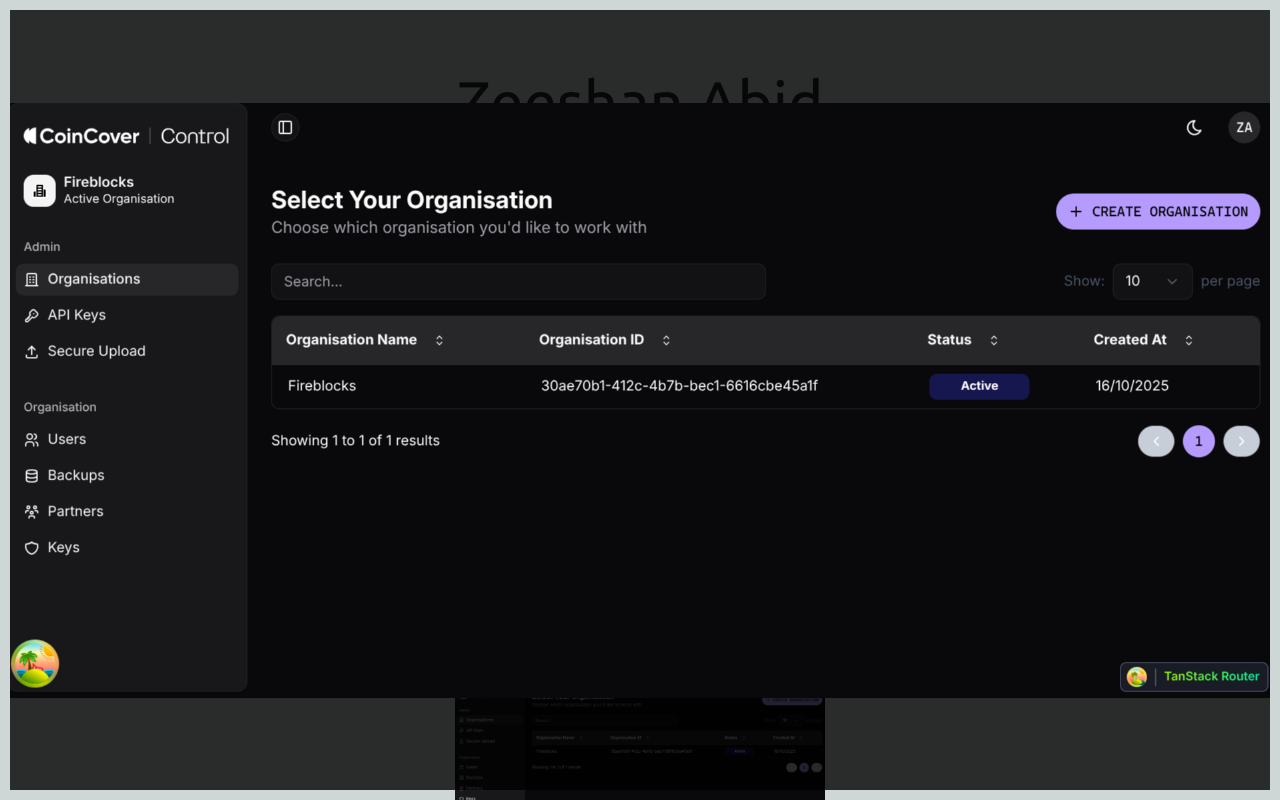
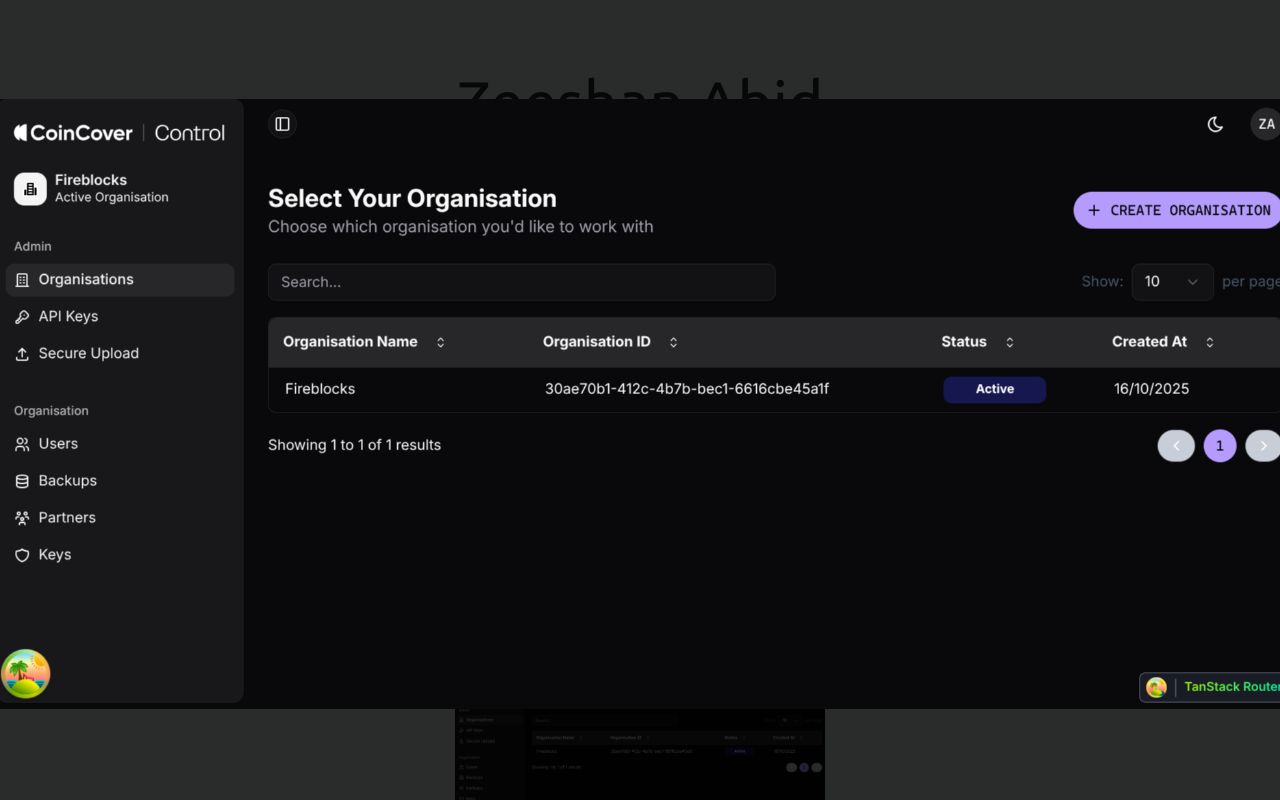
Before and after one commit to zeeshan595/zeeshan-abid.com, a React (Vite) app: page / in a window 1280 px wide. Both pictures are taken after a click on the picture 639 px from the left and 755 px from the top of the page. Shown: the top 800 px of the page. Built offline with nearby package versions, Linux system fonts and the light colour scheme.

Commit message:
small improvements

```diff
--- a/src/app.tsx
+++ b/src/app.tsx
@@ -17,7 +17,7 @@
 export default function () {
   return (
     <div
-      className="flex-col gap-4 my-18 items-center"
+      className="mx-4 flex-col gap-4 my-18 items-center"
       style={{ maxWidth: '370px' }}
     >
       <React.StrictMode>
--- a/src/components/image.tsx
+++ b/src/components/image.tsx
@@ -6,7 +6,7 @@
   alt?: string;
 };
 
-export default function(props: Props) {
+export default function (props: Props) {
   const [isPopup, setIsPopup] = useState(false);
 
   return (
@@ -19,7 +19,7 @@
             animate={{ scale: 1, opacity: 1 }}
             exit={{ scale: 0.8, opacity: 0 }}
             transition={{ duration: 0.3, ease: 'easeInOut' }}
-            className="fixed cursor-pointer left-0 top-0 w-[calc(100%-20px)] h-[calc(100%-20px)] m-[10px] bg-no-repeat bg-center bg-contain bg-black/80 z-50"
+            className="fixed cursor-pointer left-0 top-0 w-[101%] h-[101%] bg-no-repeat bg-center bg-contain bg-black/80 z-50"
             style={{
               backgroundImage: `url('${props.src}')`,
             }}
--- a/src/pages/home.tsx
+++ b/src/pages/home.tsx
@@ -25,8 +25,8 @@
         </span>
         <span>
           You can find me on{' '}
-          <a href="https://linkedin.com/in/zeeshan595">LinkedIn</a> or{' '}
-          <a href="https://github.com/zeeshan595">Github</a>.
+          <Link href="https://linkedin.com/in/zeeshan595">LinkedIn</Link> or{' '}
+          <Link href="https://github.com/zeeshan595">Github</Link>.
         </span>
       </div>
 
```
